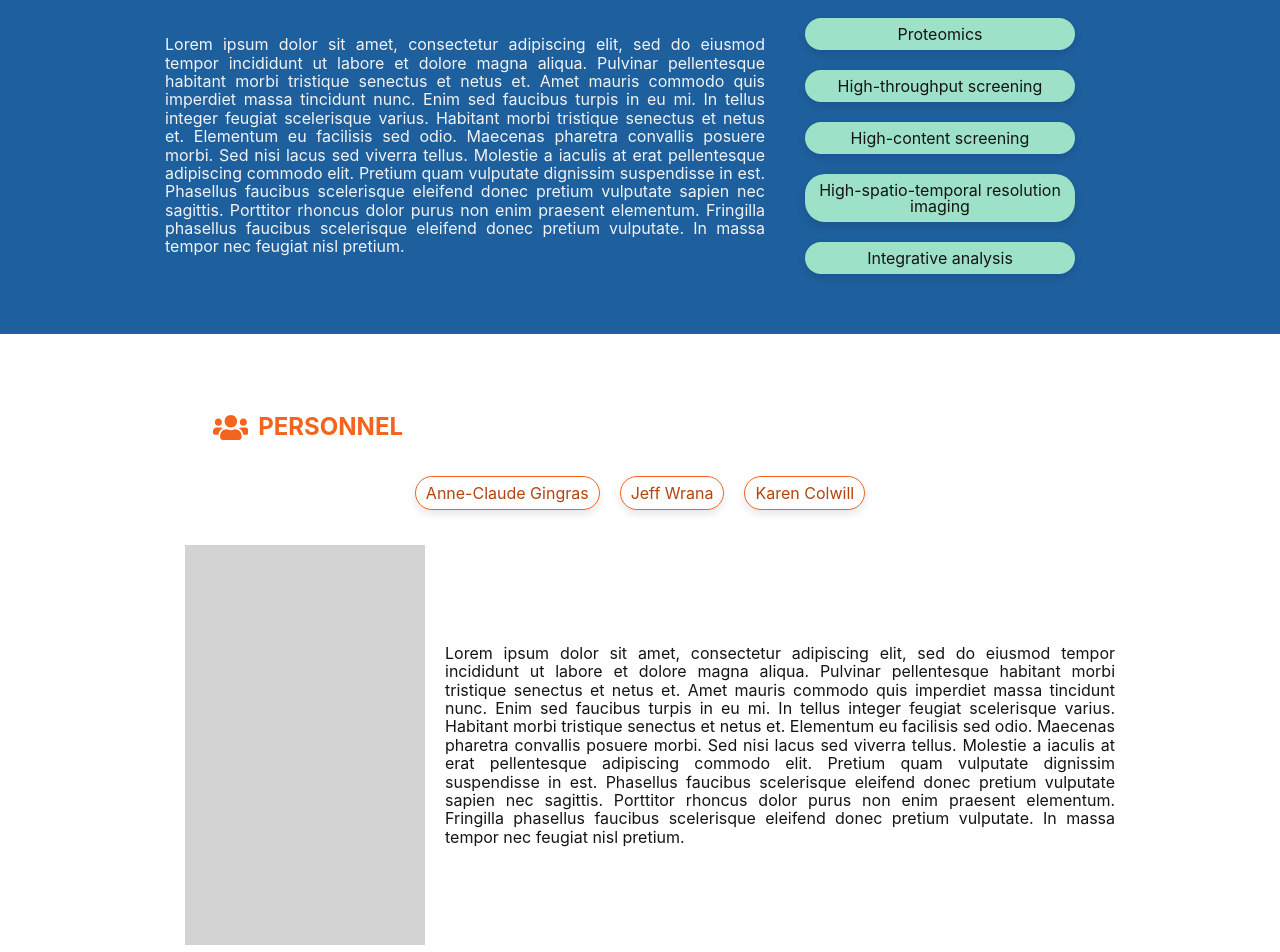
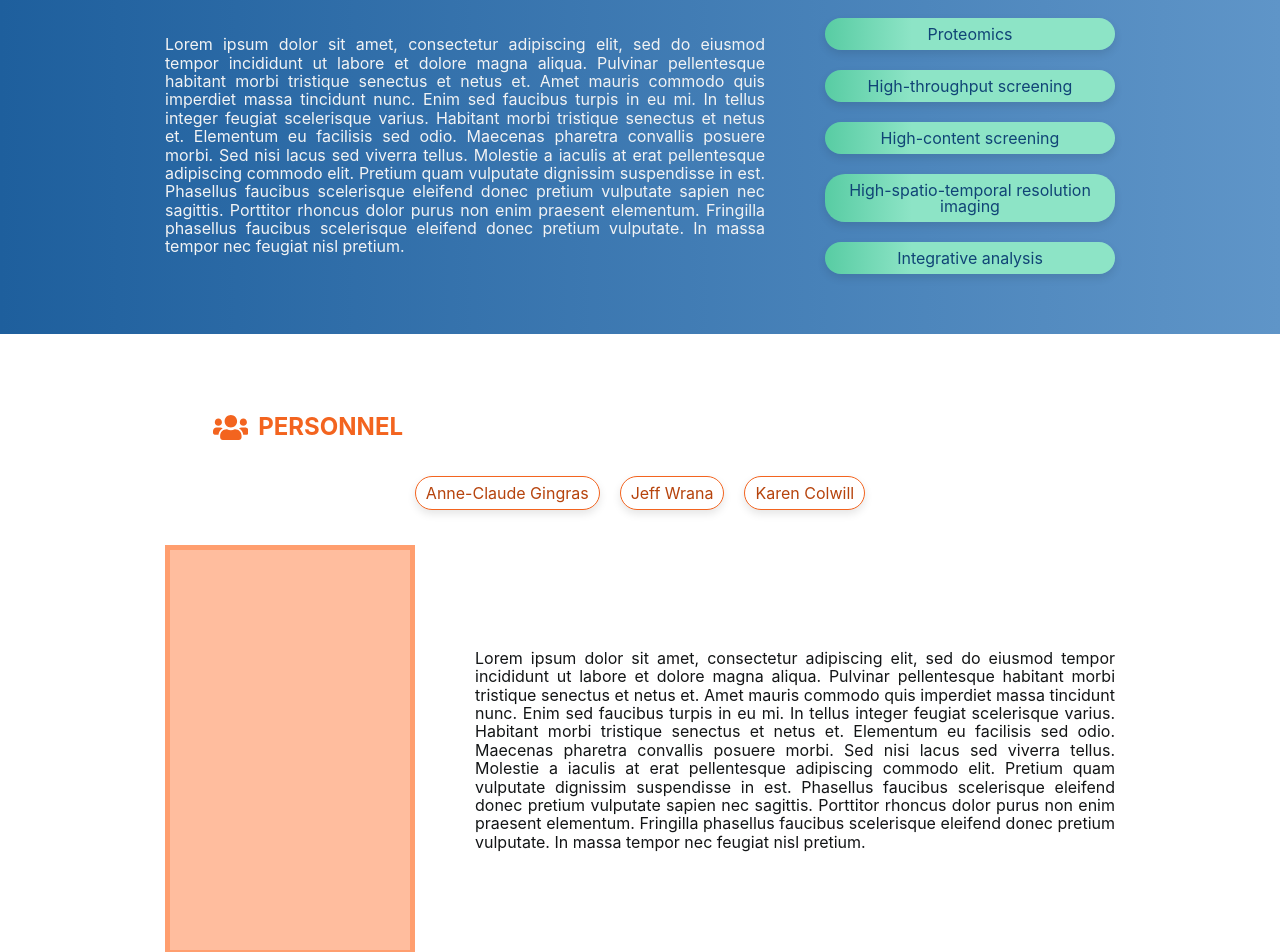
Before and after one commit to gingraslab/nbcc, a React (Create React App) app: page / in a window 1280 px wide. Shown: the part 920-1872 px from the top of the page. Built offline with nearby package versions, Linux system fonts and the light colour scheme.

Commit message:
Add color gradients

```diff
--- a/src/components/button/button.css
+++ b/src/components/button/button.css
@@ -57,9 +57,10 @@ button {
   width: auto;
 }
 .button_default {
-  background-color: var(--color-primary-1-2);
+  background: var(--color-primary-1-2);
+  background: linear-gradient(to right, var(--color-primary-2), var(--color-primary-1) 30%);
   border: none;
-  color: var(--text-dark);
+  color: var(--color-secondary-1-4);
 }
 .button_accent {
   background-color: #fff;
--- a/src/home/__personnel/home__personnel.css
+++ b/src/home/__personnel/home__personnel.css
@@ -18,12 +18,11 @@
   display: flex;
   justify-content: center;
 }
-.home__personnel-details > div {
-  margin: 0 20px;
-}
 .home__personnel-details > :first-child {
-  background-color: lightgrey;
+  background-color: var(--color-complement-1);
+  border: 5px solid var(--color-complement-2);
   height: 400px;
+  margin-right: 60px;
   max-width: 400px;
   min-width: 240px;
   width: 20%;
@@ -37,5 +36,6 @@
   }
   .home__personnel-details > :first-child {
     margin-bottom: 30px;
+    margin-right: 0px;
   }
 }
--- a/src/home/__services/home__services.css
+++ b/src/home/__services/home__services.css
@@ -1,5 +1,6 @@
 .home__services {
-  background-color: var(--color-secondary-1-3);
+  background: var(--color-secondary-1-3);
+  background: linear-gradient(to right, var(--color-secondary-1-3), var(--color-secondary-1-2));
   color: var(--text-light);
 }
 .home__services h2 {
@@ -26,8 +27,8 @@
   display: flex;
   justify-content: center;
 }
-.home__services-details > div {
-  margin: 0 40px;
+.home__services-details > :first-child {
+  margin-right: 60px;
 }
 .home__services-details > :first-child {
   max-width: 600px;
@@ -39,5 +40,6 @@
   }
   .home__services-details > :first-child {
     margin-bottom: 30px;
+    margin-right: 0;
   }
 }
```
